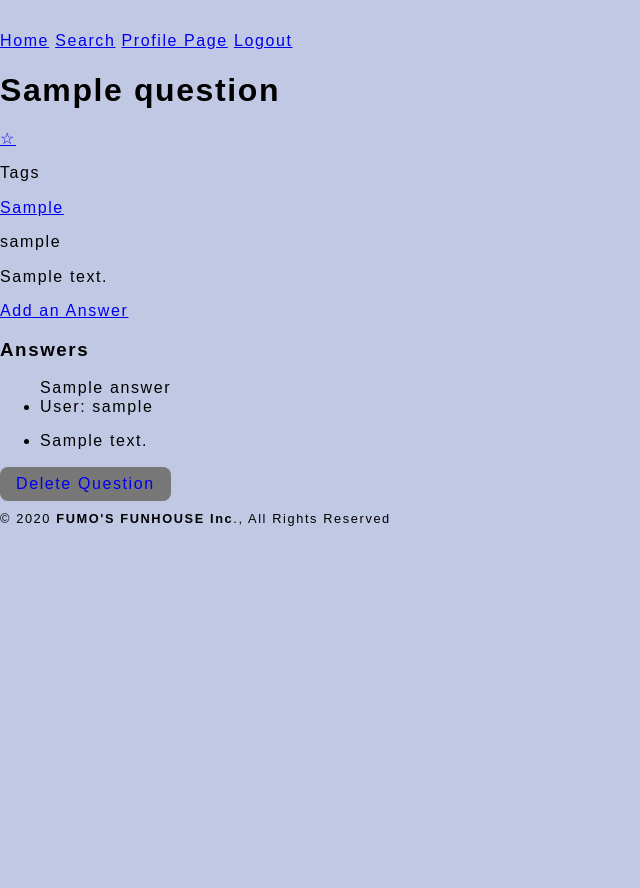
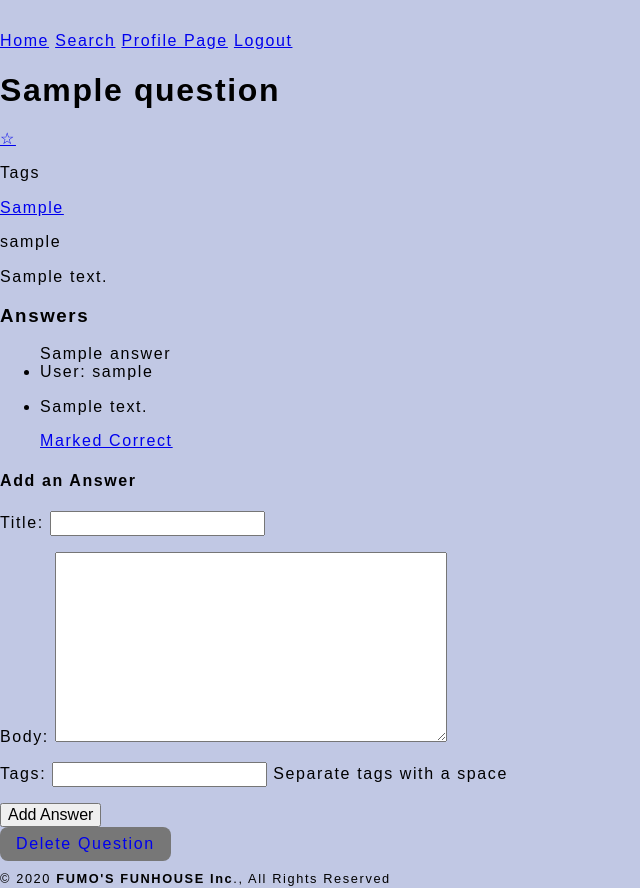
Before and after one commit to DPBefumo/question-box, a Django app: page /core/1/ in a window 1280 px wide. Shown: the whole page, without its empty margins (0-640 px from the left). Before the commit the page ends 526 px from the top, so only its background shows below. Run offline with Django 3.2, Linux system fonts and the light colour scheme; a user stored in the database is signed in; tables that the repository leaves empty hold one stand-in row (values such as "Sample post"); parts of the project's set-up code (start-up, migrations or seed data) failed here and were passed over; some libraries are stand-ins or nearby versions.

Commit message:
error with getting marked question correct

```diff
--- a/core/forms.py
+++ b/core/forms.py
@@ -12,7 +12,7 @@ class QuestionForm(forms.ModelForm):
         ]
 
 class AnswerForm(forms.ModelForm):
-
+    tag_names = forms.CharField(label='Tags', help_text='Separate tags with a space', widget=forms.TextInput(attrs={'class': ''}))
 
     class Meta:
         model = Answer
--- a/core/models.py
+++ b/core/models.py
@@ -44,9 +44,29 @@ class Answer(models.Model):
     title = models.CharField(max_length=200, null=True, blank=True)
     body = models.TextField(max_length=1000)
     time_stamp = models.DateTimeField(auto_now_add=True, null=True, blank=True)
-    correct_marker = models.BooleanField(default=False)
+    marked_correct = models.BooleanField(default=False)
     favorited_by = models.ManyToManyField(to=User, related_name='favorite_answers')
     tags = models.ManyToManyField(to=Tag, related_name='answers')
+
+    def is_marked_correct(self, answer):
+        return self.marked_correct.filter(pk=answer.pk).count() == 1
+
+    def get_tag_names(self):
+        tag_names = []
+        for tag in self.tags.all():
+            tag_names.append(tag.tag)
+
+        return " ".join(tag_names)
+
+    def set_tag_names(self, tag_names):
+        tag_names = tag_names.split()
+        tags = []
+        for tag_name in tag_names:
+            tag = Tag.objects.filter(tag=tag_name).first()
+            if tag is None:
+                tag = Tag.objects.create(tag=tag_name)
+            tags.append(tag)
+        self.tags.set(tags)
 
     def __str__(self):
         return f"{self.body}"
@@ -55,33 +75,3 @@ class Answer(models.Model):
 def search_questions_for_user(user, query):
     questions = Question.objects.all()
     return questions.annotate(search=SearchVector('user', 'title', 'body', 'tags')).filter(search=query).distinct('pk')
-
-
-# def get_tag_names(self):
-#     tag_names = []
-#     for tag in self.tags.all():
-#         tag_names.append(tag.tag)
-
-#     return " ".join(tag_names)
-
-# def set_tag_names(self, tag_names):
-#     tag_names = tag_names.split()
-#     tags = []
-#     for tag_name in tag_names:
-#         tag = Tag.objects.filter(tag=tag_name).first()
-#         if tag is None:
-#             tag = Tag.objects.create(tag=tag_name)
-#         tags.append(tag)
-#     self.tags.set(tags)
-
-# def search_answers_for_user(user, query, **kwargs):
-#     answers = Answer.objects
-#     return answers.annotate(search=SearchVector('author', 'title', 'body', 'tags')).filter(search=query).distinct('pk')
-
-# for authorization
-# def get_questions_for_user(queryset, user):
-#     if user.is_authenticated:
-#         questions = queryset.filter(Q(public=True) | Q(user=user))
-#     else:
-#         questions = queryset.filter(public=True)
-#     return questions
--- a/core/views.py
+++ b/core/views.py
@@ -34,12 +34,26 @@ def edit_profile(request, user_pk):
     return render(request, 'core/edit_profile.html', {'form': form, 'profile': profile})
 
 
-@login_required
+
 def question_detail(request, question_pk):
     question = get_object_or_404(Question.objects.all(), pk=question_pk)
     answers = question.answers.all()
-    user_favorite_question = request.user.is_favorite_question(question)
-    return render(request, 'core/question_detail.html', {'question': question, 'answers':answers, 'user_favorite_question': user_favorite_question})
+    user_favorite_question = False
+    if request.user.is_authenticated:
+        user_favorite_question = request.user.is_favorite_question(question)
+
+    if request.method == 'POST':
+        form = AnswerForm(data=request.POST)
+        if form.is_valid():
+            answer = form.save(commit=False)
+            answer.question = question
+            answer.author = request.user
+            answer.save()
+        return redirect(to='question_detail', question_pk=question.pk)
+    else:
+        form = AnswerForm()
+
+    return render(request, 'core/question_detail.html', {'question': question, 'answers':answers, 'user_favorite_question': user_favorite_question, 'form': form})
 
 @login_required
 def new_question(request):
@@ -58,7 +72,7 @@ def new_question(request):
 
 @login_required
 def add_answer(request, question_pk):
-    question = get_object_or_404(request.user.questions, pk=question_pk)
+    question = get_object_or_404(Question, pk=question_pk)
 
     if request.method == 'POST':
         form = AnswerForm(data=request.POST)
@@ -111,31 +125,18 @@ def toggle_favorite_question(request, question_pk):
         request.user.favorite_questions.add(question)
         return JsonResponse({"isFavorite": True})
 
+@csrf_exempt
+def mark_answer_correct(request, question_pk, answer_pk):
+    questions = Questions.objects.all()
+    question = get_object_or_404(questions, pk=question_pk)
+    answers = question.answers.all()
+    answer = get_object_or_404(answers, pk=answer_pk)
 
-# def search_answers(request):
-#     query = request.GET.get('q')
-
-#     if query is not None:
-#         answers = search_answers_for_user(request.user, query)
-#     else:
-#         answers = None
-
-#     return render(request, "core/search.html", {"answers": answers, "query": query})
-
-# def search_questions_and_answers(request, **kwargs):
-#     query = request.GET.get('q')
-
-#     if query is not None:
-#         questions = search_questions_for_user(request.user, query)
-#         answers = search_answers_for_user(request.user, query)
-#     else:
-#         questions = None
-#         answers = None
-
-#     return render(request, "core/search.html", {"questions": questions, "answers": answers, "query": query})
-
-# def question_detail(request, question_pk):
-#     question = get_object_or_404(Question.objects.all(), pk=question_pk)
-#     answers = question.answers.all()
-#     user_favorite_answer = request.user.favorite_answers.filter(answers).count() == 1
-#     return render(request, 'core/question_detail.html', {'question': question, 'answers':answers, 'user_favorite_answer': user_favorite_answer})
+    if answer.marked_correct == True:
+        answer.marked_correct=False
+        answer.save()
+        return JsonResponse({"markedCorrect": False})
+    else:
+        answer.marked_correct=True
+        answer.save()
+        return JsonResponse({"markedCorrect": True})
--- /dev/null
+++ b/static/js/core.js
@@ -0,0 +1,35 @@
+const favoriteQuestionLink = document.querySelector("#favorited")
+favoriteQuestionLink.addEventListener("click", event => {
+    event.preventDefault()
+    const questionId = favoriteQuestionLink.dataset.questionId
+    fetch('/core/' + questionId + '/favorite/', {
+        method: 'POST',
+        credentials: 'include'
+    })
+    .then(res => res.json())
+    .then(data => {
+        if (data.isFavorite) {
+            favoriteQuestionLink.innerHTML = '&#9734'
+        } else {
+            favoriteQuestionLink.innerHTML = '&#11088;'
+        }
+    })
+})
+
+const markCorrectLink = document.querySelectorAll("#mark-correct");
+for (let answer of markCorrectLink){answer.addEventListener("click", (event) => {
+    event.preventDefault();
+    const questionId = answer.dataset.questionId;
+    const answerId = answer.dataset.answerId;
+    fetch("/questions/" + questionId + "/" + answerId + "/mark_correct/", {
+        method: "POST",
+        credentials: "include",
+    })
+        .then((res) => res.json())
+        .then((data) => {
+            if (data.markedCorrect) {answer.innerHTML = "&#9989";
+        } else {
+            answer.innerText = "Is this correct?"
+        }
+        })
+})}
--- a/templates/base.html
+++ b/templates/base.html
@@ -6,7 +6,7 @@
     <meta charset="UTF-8">
     <meta name="viewport" content="width=device-width, initial-scale=1.0">
     {% block meta %}{% endblock %}
-    <script src="{% static 'js/core.js' %}"></script>
+    <script defer src="{% static 'js/core.js' %}"></script>
     <title>{% block title %}Question Box{% endblock %}</title>
     <link rel="stylesheet" href="https://unpkg.com/tachyons@4.12.0/css/tachyons.min.css"/>
     <link rel="stylesheet" href="{% static 'css/core.css' %}"/>
--- a/templates/core/question_detail.html
+++ b/templates/core/question_detail.html
@@ -20,41 +20,28 @@
 <p>{{ question.user }}</p>
 <p>{{ question.body |markdownify }}</p>
 
-{% if user.is_authenticated %}
-<a href="{% url 'add_answer' question_pk=question.pk %}">Add an Answer</a>
-{% endif %}
-
 <h3>Answers</h3>
     {% for answer in answers %}
         <ul id="answer-{{ answer.pk }}">{{ answer.title }}
             <li>User: {{ answer.author }}</li>
             <li>{{ answer.body |markdownify }}</li>
+            {% if user == question.user %}
+            <a id="mark-correct" data-question-id="{{ question.pk }}" data-answer-id="{{ answer.pk }}" href="#">{% if answer.marked_correct %} Marked Correct {% else %} &#9989 {% endif %}</a>
+            {% endif %}
         </ul>
     {% endfor %}
 
 {% if user.is_authenticated %}
+<h4>Add an Answer</h4>
+<form action="{% url 'add_answer' question_pk=question.pk %}" method="POST">
+    {% csrf_token %}
+    {{ form.as_p }}
+    <div>
+        <button class="" type="submit">Add Answer</button>
+    </div>
+</form>
+
 <a class="bg-gray f5 link dim br3 ph3 pv2 mb2 dib fw5" href="{% url 'delete_question' question_pk=question.pk %}">Delete Question</a>
 {% endif %}
 
-<script>
-    const favoriteQuestionLink = document.querySelector("#favorited")
-    favoriteQuestionLink.addEventListener("click", event => {
-        event.preventDefault()
-        const questionId = favoriteQuestionLink.dataset.questionId
-        fetch('/core/' + questionId + '/favorite/', {
-            method: 'POST',
-            credentials: 'include'
-        })
-        .then(res => res.json())
-        .then(data => {
-            if (data.isFavorite) {
-                favoriteQuestionLink.innerHTML = '&#9734'
-            } else {
-                favoriteQuestionLink.innerHTML = '&#11088;'
-            }
-        })
-    })
-</script>
-
-
 {% endblock %}
```
Also changed, not shown: users/models.py (line endings or trailing spaces).
